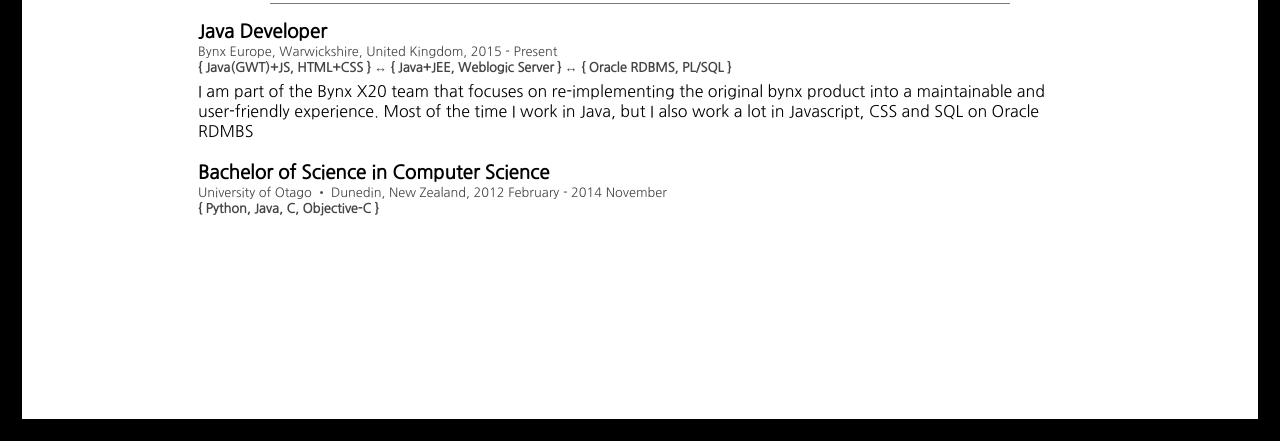
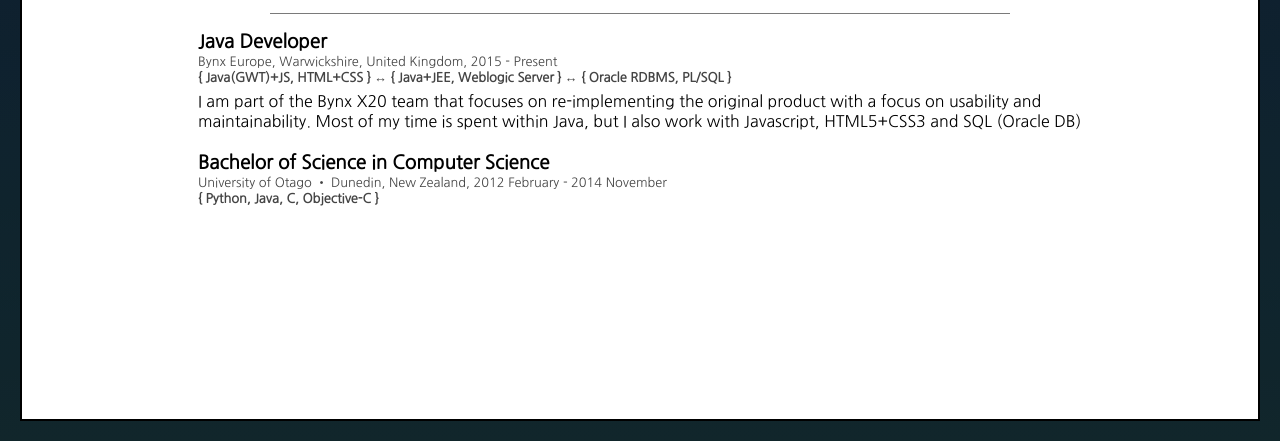
Before and after one commit to Fittings/cameron-milsom-site, a plain HTML site: page index.html in a window 1280 px wide. Shown: the part 359-800 px from the top of the page. Drawn offline with Linux system fonts and the light colour scheme; a web font is replaced by a local one.

Commit message:
Updated - Tidied up wording Added - Superficial gradient animation.

```diff
--- a/assets/css/styles.css
+++ b/assets/css/styles.css
@@ -27,7 +27,27 @@ body {
     margin: 0;
     padding: 20px;
 
-    background-color: #000;
+    background: linear-gradient(#1C2530, #0B3261);
+}
+body:before {
+    content: '';
+    display: block;
+    position: absolute;
+    top: 0; left: 0;
+    width: 100%; height: 100%;
+    z-index: -100;
+
+    background: linear-gradient(#091C33, #13241F);
+    opacity: 0;
+    animation: opacity-flick 10s alternate infinite;
+}
+@keyframes opacity-flick {
+    0% {
+        opacity: 0;
+    }
+    100% {
+        opacity: 1;
+    }
 }
 
 .page-container {
--- a/index.html
+++ b/index.html
@@ -60,9 +60,8 @@
                         <span class='cam-experience__tech'>{ Java(GWT)+JS, HTML+CSS } ↔ { Java+JEE, Weblogic Server } ↔
                             { Oracle RDBMS, PL/SQL }</span>
                         <span class='cam-experience__description'>
-                            <span>I am part of the Bynx X20 team that focuses on re-implementing the original bynx
-                                product into a maintainable and user-friendly experience.</span>
-                            <span>Most of the time I work in Java, but I also work a lot in Javascript, CSS and SQL on Oracle RDMBS</span>
+                            <span>I am part of the Bynx X20 team that focuses on re-implementing the original product with a focus on usability and maintainability.</span>
+                            <span>Most of my time is spent within Java, but I also work with Javascript, HTML5+CSS3 and SQL (Oracle DB)</span>
                         </span>
                     </li>
                     <li class='cam-experience__item'>
```
